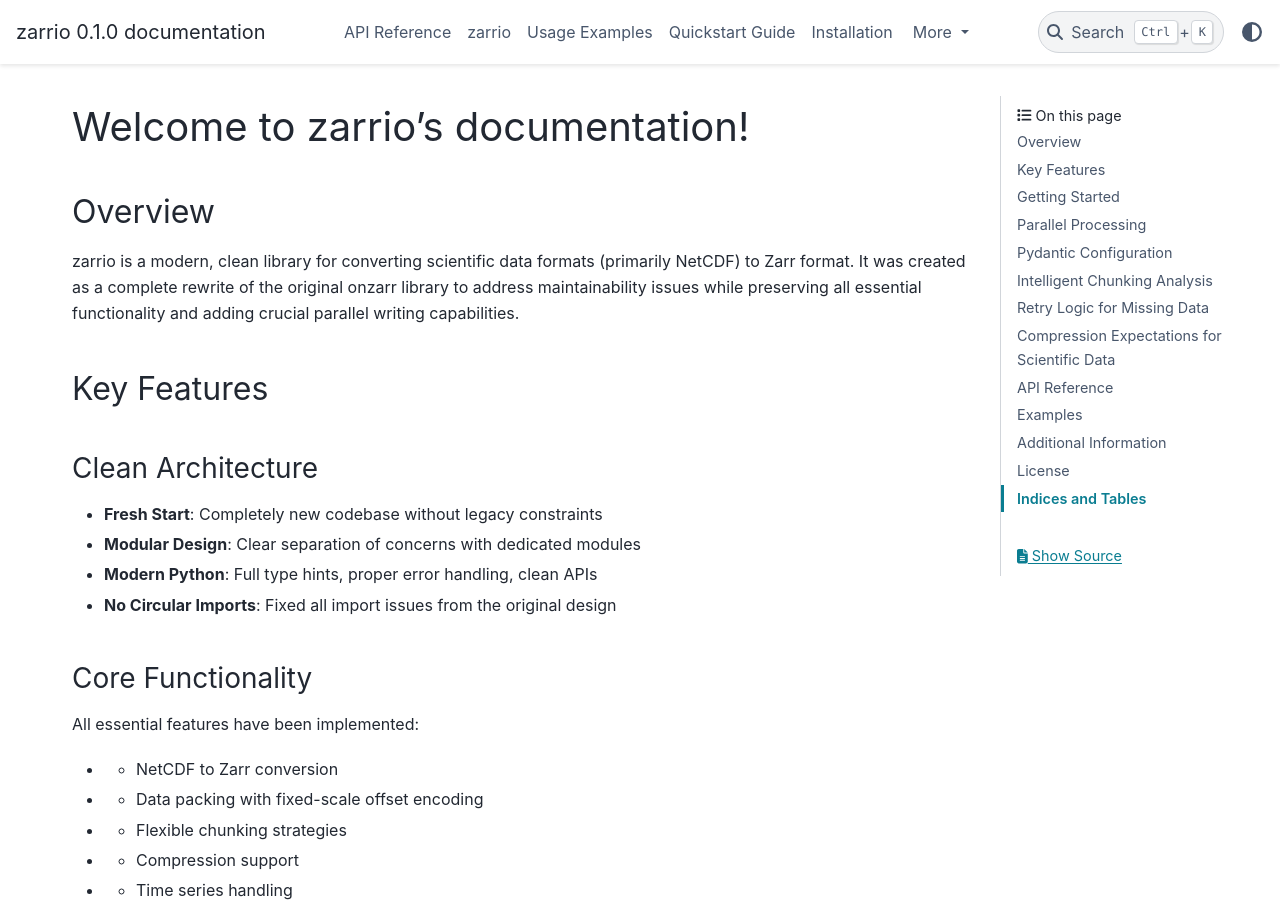
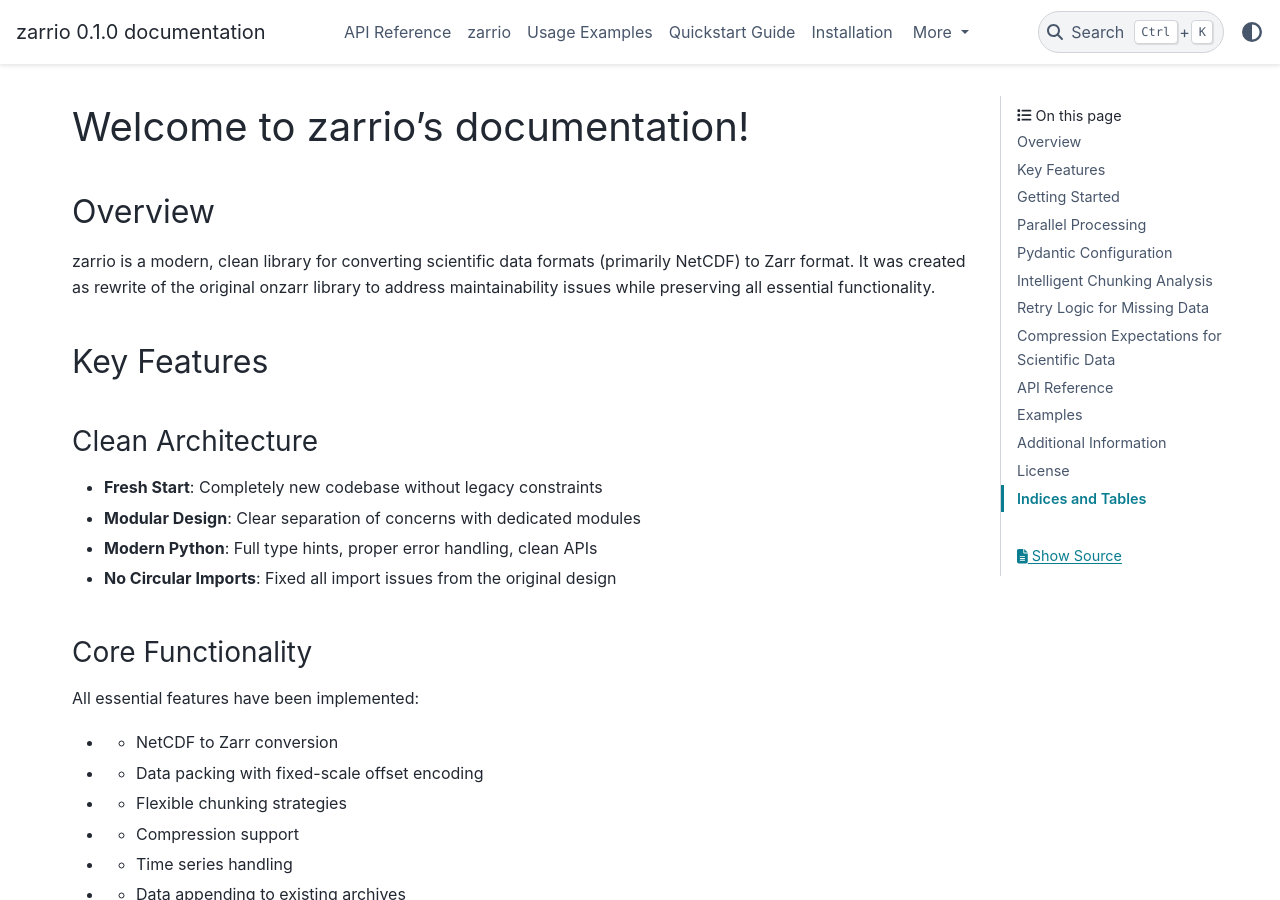
Before and after one commit to oceanum/zarrio, a Sphinx documentation site: the page built from docs/source/index.rst, in a window 1280 px wide and 900 px high. Built offline with Sphinx 7.4.7 and the PyData theme 0.15.4, drawn with Linux system fonts in a browser that asks for light colours; pages that are not in the unit, such as notebooks, are missing from menus.

```diff
--- a/docs/source/index.rst
+++ b/docs/source/index.rst
@@ -4,7 +4,7 @@ Welcome to zarrio's documentation!
 Overview
 --------
 
-zarrio is a modern, clean library for converting scientific data formats (primarily NetCDF) to Zarr format. It was created as a complete rewrite of the original onzarr library to address maintainability issues while preserving all essential functionality and adding crucial parallel writing capabilities.
+zarrio is a modern, clean library for converting scientific data formats (primarily NetCDF) to Zarr format. It was created as rewrite of the original onzarr library to address maintainability issues while preserving all essential functionality.
 
 Key Features
 ------------
```
Also changed, not shown: README.md (+1 -1 lines).
